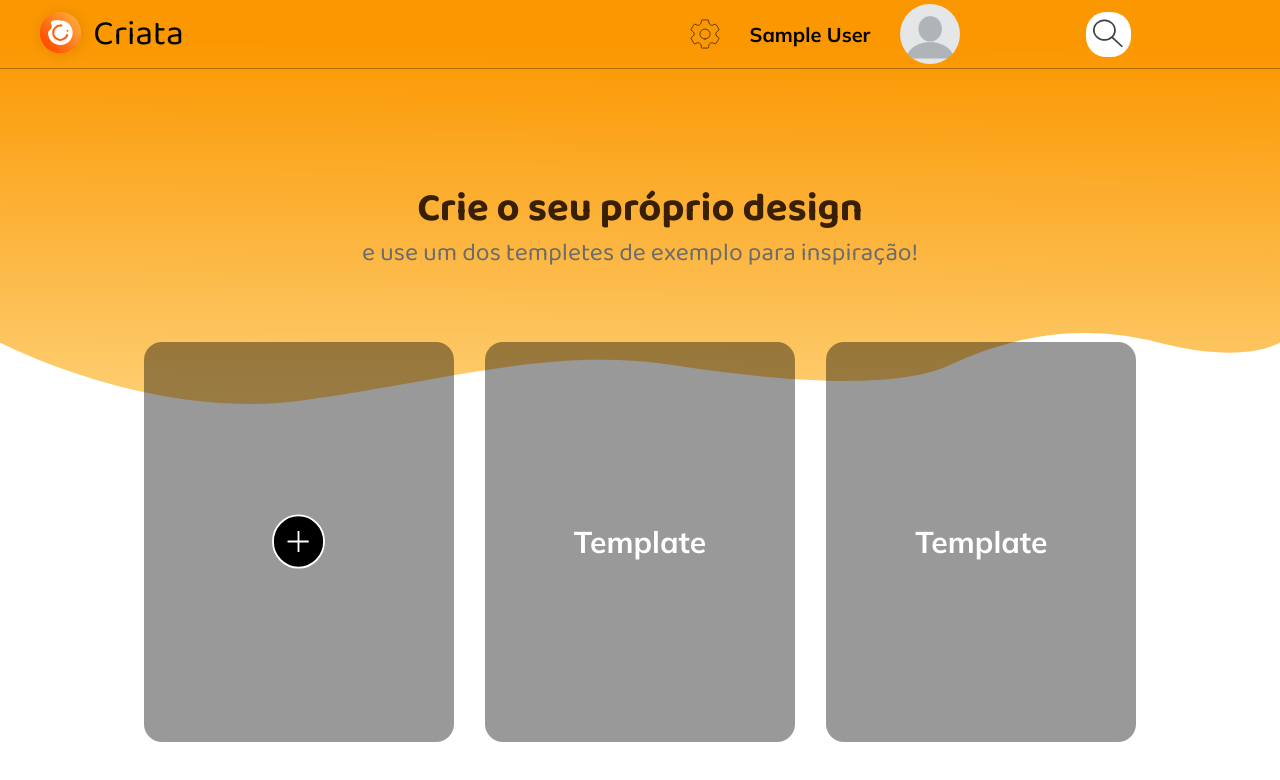
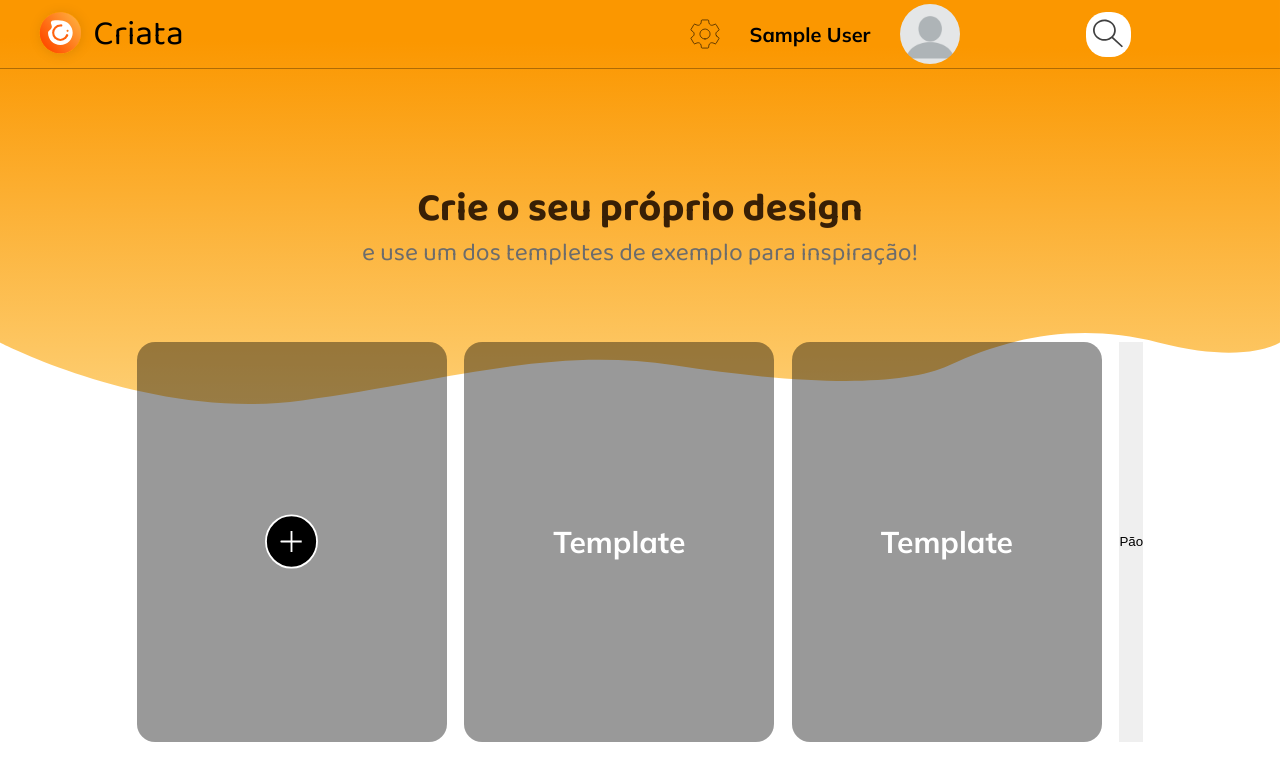
Before and after one commit to Miguel-Barros/criata, a Next.js app: page /home in a window 1280 px wide. Shown: the top 780 px of the page. Built offline with nearby package versions, Linux system fonts and the light colour scheme; no server answers; sample sign-in values are in the browser's storage.

Commit message:
update login

```diff
--- a/src/component/nav.jsx
+++ b/src/component/nav.jsx
@@ -22,7 +22,7 @@ export default function Nav(props) {
                     </div>
                     <div className={styles.profile}>
                         <img className={styles.s_icon} src="./assets/components/settings-icon.svg" />
-                        <p className={styles.p_name}>{props.displayName}</p>
+                        <p className={styles.p_name}>{props?.displayName}</p>
                         <img className={styles.p_icon} src="./assets/components/profile.png" alt="" />
                     </div>
                 </span>
--- a/src/pages/home.jsx
+++ b/src/pages/home.jsx
@@ -5,19 +5,20 @@ import Nav from "../component/nav";
 
 function Home({ auth }) {
 
-    const { user } = auth
+    const { user, logout } = auth
 
     return (
         <div className={styles.container}>
             <Head><title>Criata - Home</title></Head>
             <main className={styles.main}>
-                <Nav displayName={user.displayName} />
+                <Nav displayName={user?.displayName} />
                 <img src="./assets/images/home/bg.svg" className={styles.bg} />
                 <p className={styles.p}><b className={styles.bold}>Crie o seu próprio design</b><br /> e use um dos templetes de exemplo para inspiração!</p>
                 <div className={styles.card_Group}>
                     <div className={styles.card}><img className={styles.plus} src="./assets/components/plus.svg" alt="" /></div>
                     <div className={styles.card}><p className={styles.text}>Template</p></div>
                     <div className={styles.card}><p className={styles.text}>Template</p></div>
+                    <button onClick={logout}>Pão</button>
                 </div>
             </main>
         </div>
--- a/src/pages/signIn.jsx
+++ b/src/pages/signIn.jsx
@@ -6,7 +6,7 @@ import Support from '../component/support';
 import { useState } from 'react';
 
 function SignIn({ auth }) {
-    const { loginWithGoogle, signInWithEmailAndPassword } = auth;
+    const { loginWithGoogle, signInWithEmailAndPassword, logout } = auth;
 
     const [email, setEmail] = useState();
     const [password, setPassword] = useState();
```
Also changed, not shown: public/assets/images/signUp/ilus.svg.
